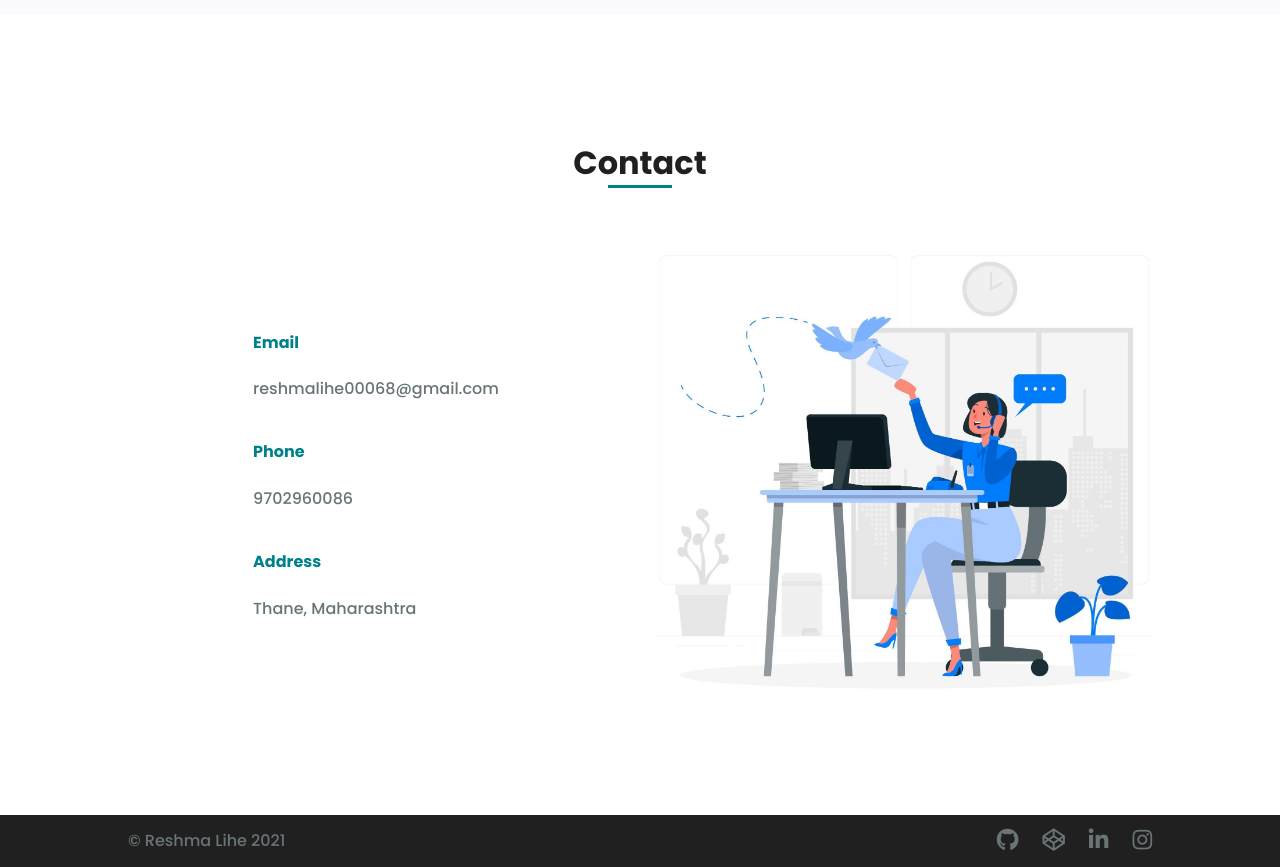
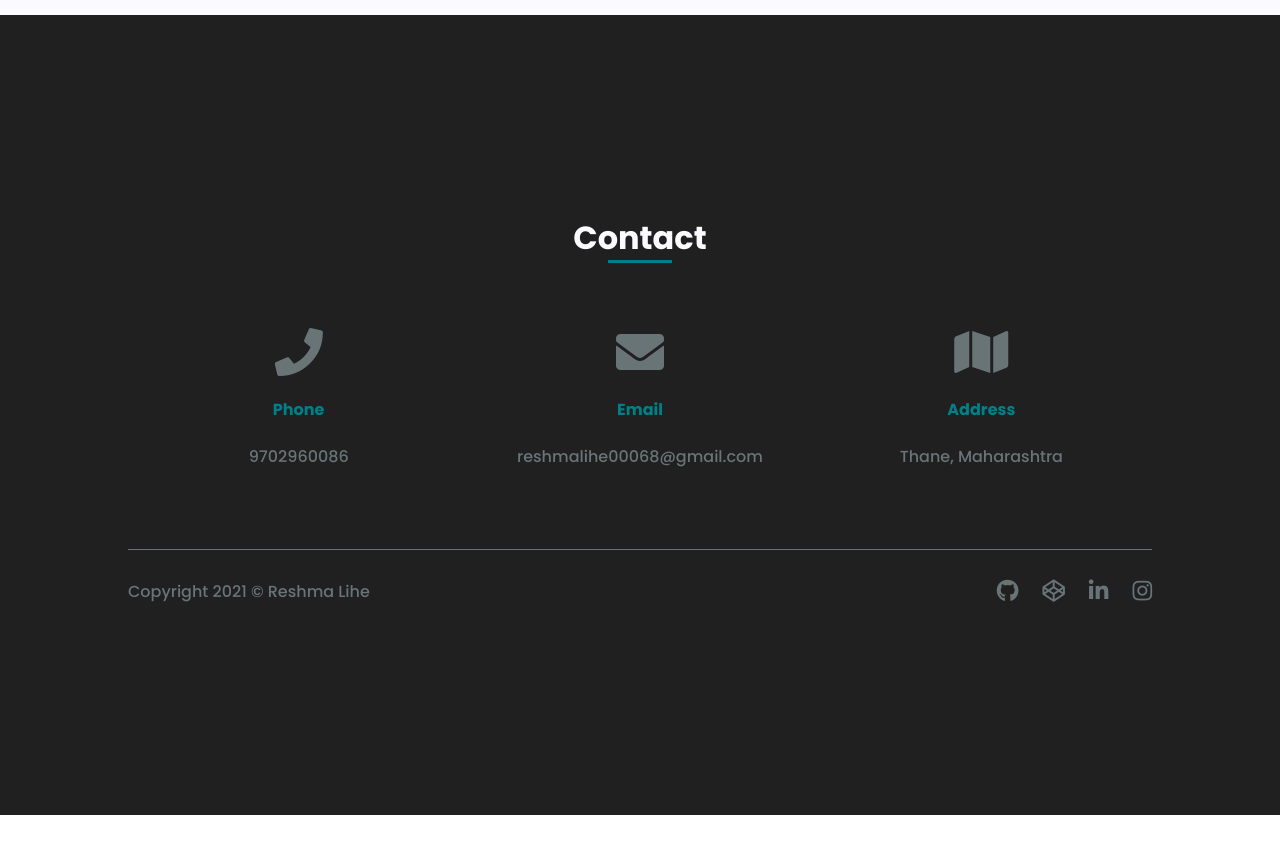
Before and after one commit to lihereshma/portfolio, a plain HTML site: page index.html in a window 1280 px wide. Shown: the part 3520-4387 px from the top of the page. After the commit the page ends 4335 px from the top, so only its background shows below. Drawn offline with Linux system fonts and the light colour scheme; a script that the page names is missing.

Commit message:
contact section modified

```diff
--- a/assets/css/style.css
+++ b/assets/css/style.css
@@ -518,12 +518,16 @@ header {
 /*=================================
   contact section styling starts here
 =================================*/
-.contact { min-height: 100vh; }
-.contact__container { row-gap: 2rem; }
-.contact__button:hover { background-color: var(--dark-color); }
-.contact__container figure { margin: 0; }
+.contact {
+  min-height: 100vh;
+  background-color: var(--dark-color);
+}
+
+.contact__info i { display: none; }
 .contact__container a { transition: all .5s ease; }
-.contact__container a:hover { color: var(--dark-color); }
+.contact__container a:hover { color: var(--white-color); }
+.contact .section-title { color: var(--white-color); }
+.contact__info { text-align: center; }
 
 .contact__subtitle {
   color: var(--first-color);
@@ -558,6 +562,9 @@ footer { background-color: var(--dark-color); }
 .footer__social-links li:not(:last-of-type) { margin-right: var(--mb-3); }
 
 .footer__data {
+  border-top: 1px solid var(--text-color);
+  margin-top: 4rem;
+  padding-top: 1rem;
   display: flex;
   justify-content: space-between;
   align-items: center;
@@ -671,14 +678,17 @@ footer { background-color: var(--dark-color); }
     margin-right: 1em;
   }
   /* ----- contact section ----- */
-
-  .contact__container {
-    grid-template-columns: repeat(2, 1fr);
-    justify-items: center;
-    align-items: center;
+  .contact__info {
+    display: flex;
+    justify-content: space-around;
   }
-
-  .contact__form { width: 380px; }
+  .contact__info i {
+    display: block;
+    font-size: 3em;
+  }
+  .contact__info li {
+    width: 30%;
+  }
 }
 
 /*media query for max-width 768px starts here*/
@@ -696,20 +706,7 @@ footer { background-color: var(--dark-color); }
   }
 
   .show { right: 0; }
-
-  .contact__info {
-    text-align: center;
-  }
-
-  .contact__info h4 {
-    margin: 0;
-  }
-  .contact__container {
-    row-gap: 0;
-  }
-  .contact {
-    padding: 4rem 0;
-  }
+  .contact__info h4 { margin: 0; }
 }
 
 /*media query for min-width 1024px starts here*/
--- a/assets/js/script.js
+++ b/assets/js/script.js
@@ -73,7 +73,7 @@ const sr = ScrollReveal({
 sr.reveal('.about__img', { origin: 'left', delay: 300 })
 sr.reveal('.about__content', { origin: 'right', delay: 300 })
 sr.reveal('.skills__box li', { delay: 100, interval: 100 })
-sr.reveal('.contact__info', { origin: 'left', delay: 400 })
+sr.reveal('.contact__info li', { delay: 400 })
 sr.reveal('.contact__image', { origin: 'right', delay: 400 })
 
 $(document).ready(function(){
--- a/index.html
+++ b/index.html
@@ -362,36 +362,31 @@
       <section class="contact section" id="contact">
         <h3 class="section-title">contact</h3>
         <div class="contact__container bd-grid">
-          <div class="contact__info">
+          <ul class="contact__info">
+            <li>
+              <i class="fa fa-phone"></i>
+              <h4 class="contact__subtitle">phone</h4>
+              <div>
+                <a href="tel: 9702960086" title="9702960086" target="_blank" rel="nofollow" class="contact__text">9702960086</a>
+              </div>
+            </li>
+            <li>
+              <i class="fa fa-envelope"></i>
               <h4 class="contact__subtitle">email</h4>
               <div>
                 <a href="mailto: reshmalihe00068@gmail.com" title="reshmalihe00068&commat;gmail&period;com" class="contact__text">reshmalihe00068&commat;gmail&period;com</a>
               </div>
-
-            <h4 class="contact__subtitle">phone</h4>
-            <div>
-              <a href="tel: 9702960086" title="9702960086" target="_blank" rel="nofollow" class="contact__text">9702960086</a>
-            </div>
-
+            </li>
+            <li>
+              <i class="fa fa-map"></i>
               <h4 class="contact__subtitle">address</h4>
               <span class="contact__text">Thane&comma; Maharashtra</span>
+            </li>
+          </ul>
         </div>
-          <div class="contact__image">
-            <figure>
-              <img src="assets/images/contact-image.jpg" alt="Contact Us">
-            </figure>
-          </div>
-        </div>
-      </section>
-      <!-- contact section end -->
-    </main>
-    <!--main section end-->
-
-    <!--footer section start-->
-    <footer>
         <div class="footer__container bd-grid">
           <div class="footer__data">
-          <p>&copy; Reshma Lihe <script>document.write(new Date().getFullYear())</script></p>
+            <p>Copyright <script>document.write(new Date().getFullYear())</script> &copy; Reshma Lihe</p>
             <ul class="footer__social-links">
               <li>
                 <a href="https://github.com/lihereshma" target="_blank" rel="nofollow" class="footer__social" title="Git Hub"><i class="fab fa-github"></i></a>
@@ -408,9 +403,10 @@
             </ul>
           </div>
         </div>
-    </footer>
-    <!--footer section end-->
-
+      </section>
+      <!-- contact section end -->
+    </main>
+    <!--main section end-->
   </div>
   <!--container end-->
 
```
Also changed, not shown: 1 other file. Lines whose indentation alone changed are shown as unchanged.
